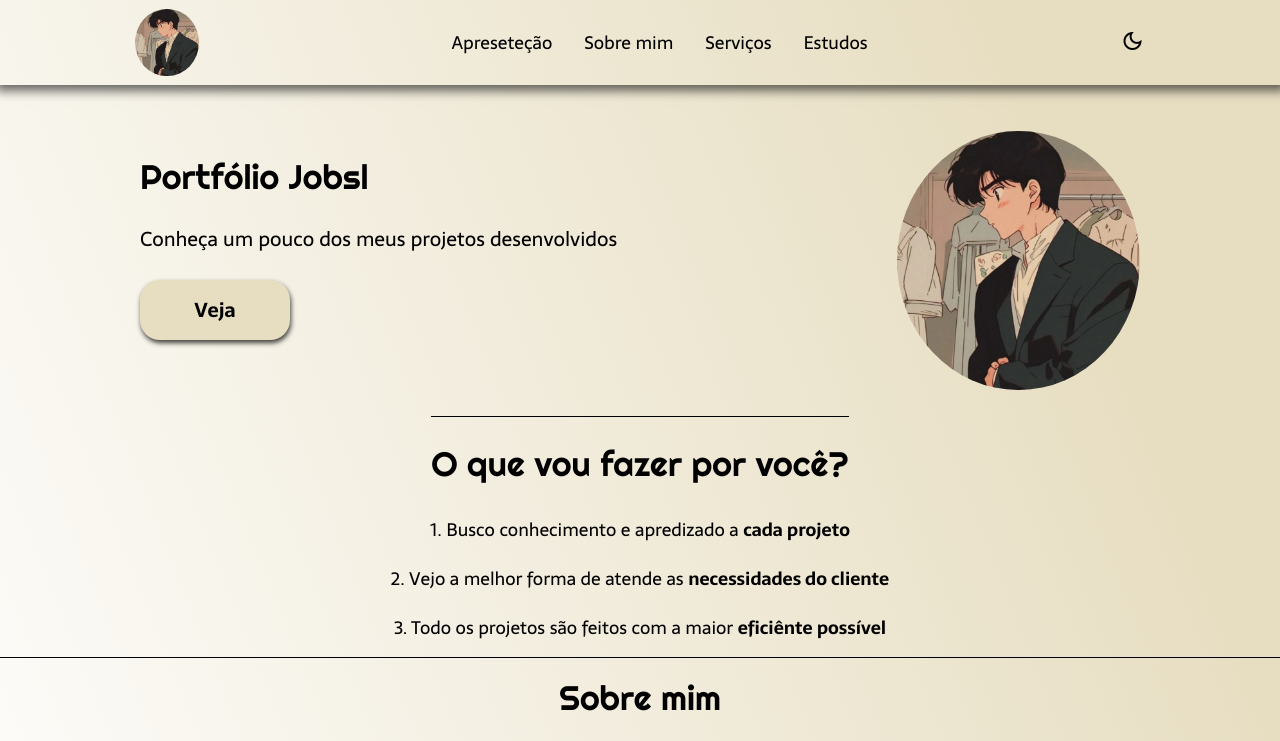
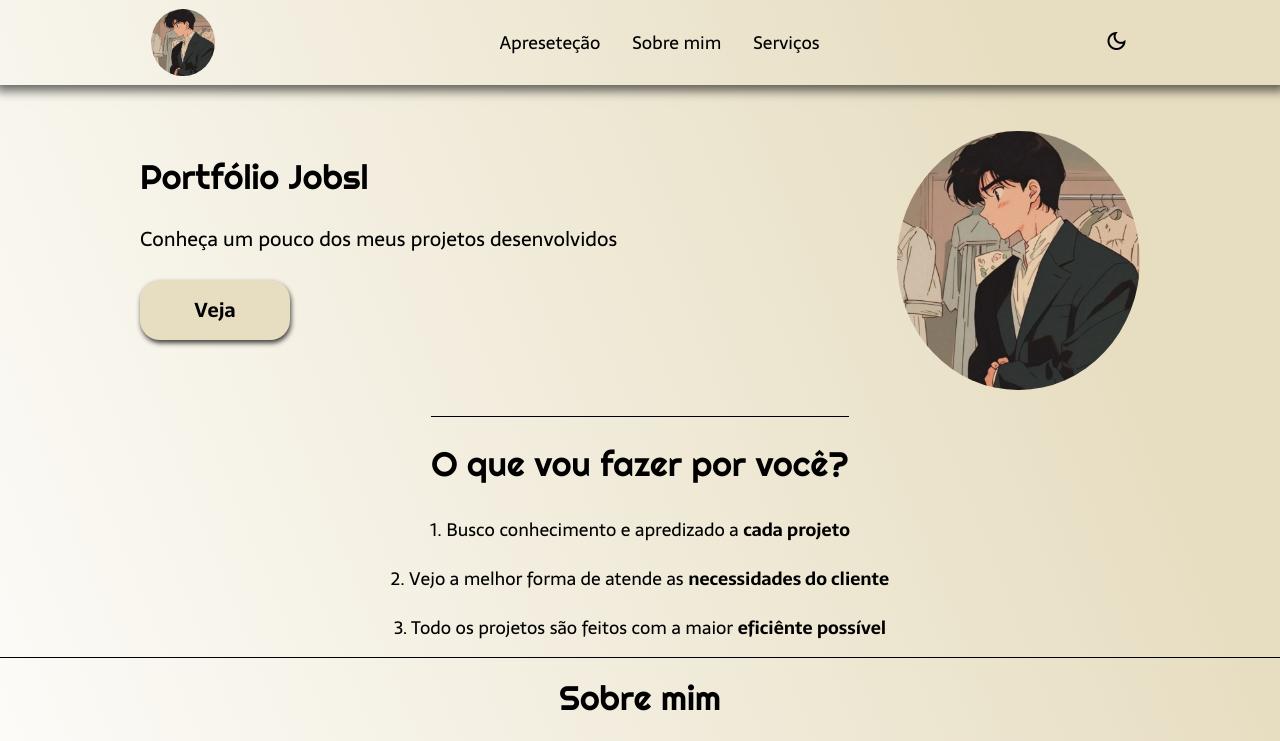
Before and after one commit to jobsonjuniorr/primeira_landingpage, a plain HTML site: page index.html in a window 1280 px wide. Shown: the top 741 px of the page. Drawn offline with nearby package versions, Linux system fonts and the light colour scheme.

Commit message:
Excluindo opção estudos no menu

```diff
--- a/index.html
+++ b/index.html
@@ -17,7 +17,6 @@
         <a class="cabecalho-menu-itens"  href="#apresetacao">Apreseteção </a>
         <a class="cabecalho-menu-itens"  href="#sobre">Sobre mim</a>
         <a class="cabecalho-menu-itens"  href="#servicos">Serviços</a>
-        <a class="cabecalho-menu-itens"  href="#estudos">Estudos</a>
      </nav>
 
      <div class="header-dark">
```
